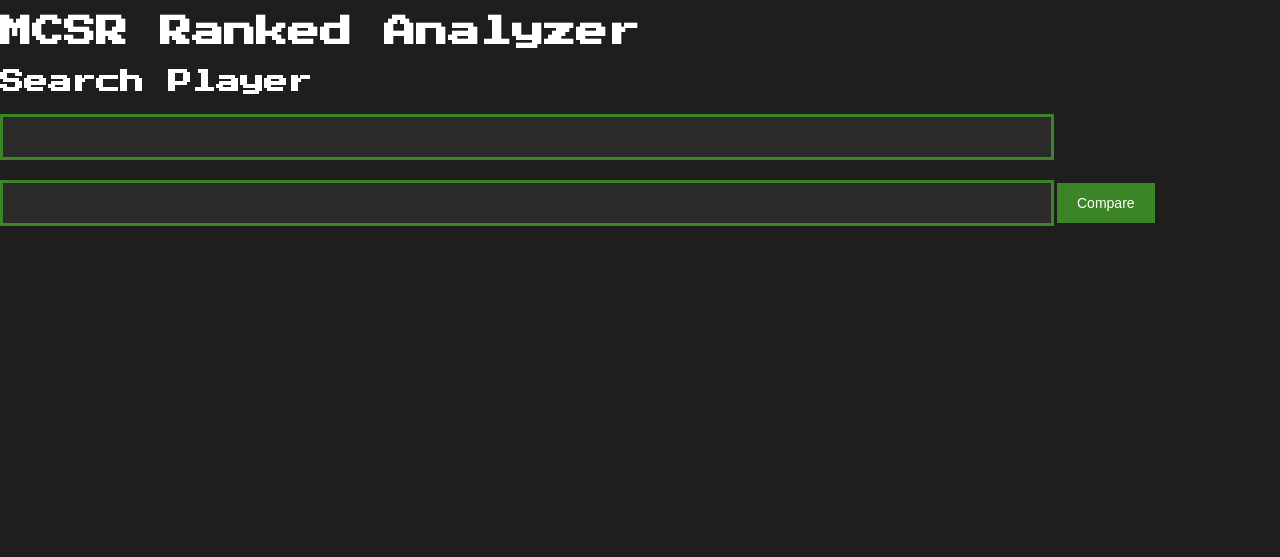
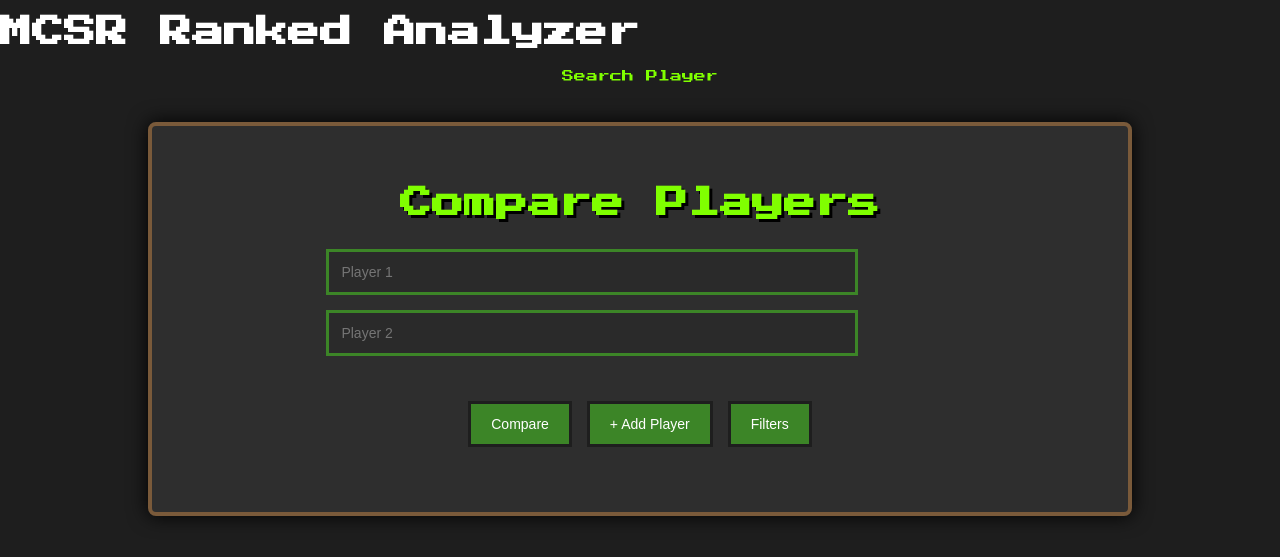
Before and after one commit to ValdarenDev/mcsr-ranked-lab, a React (Vite) app in the folder frontend/: page /compare in a window 1280 px wide. Shown: the part 305-862 px from the top of the page. Before the commit the page ends 800 px from the top, so only its background shows below. Built offline with nearby package versions, Linux system fonts and the light colour scheme.

Commit message:
Added ComparisonPage, improved the ComparePage

```diff
--- a/frontend/src/App.jsx
+++ b/frontend/src/App.jsx
@@ -4,6 +4,7 @@
 import ComparePage from "./pages/ComparePage";
 import ProfilePage from "./pages/ProfilePage";
 import FAQ from "./pages/FAQ";
+import ComparisonPage from "./pages/ComparisonPage.jsx";
 
 function App() {
   return (
@@ -13,6 +14,7 @@
         <Route path="/compare" element={<ComparePage />} />
         <Route path="/profile/:ign" element={<ProfilePage />} />
         <Route path="/faq" element={<FAQ />}/>
+        <Route path="/comparison" element={<ComparisonPage />}/>
       </Routes>
     </BrowserRouter>
   );
--- a/frontend/src/css/global.css
+++ b/frontend/src/css/global.css
@@ -383,7 +383,7 @@
 }
 
 /* The link to go back to the Search Player page within the FAQ page*/
-.faq-top-link {
+.faq-top-links {
     text-align: center;
     margin-top: 20px;
     margin-bottom: -20px;
@@ -391,11 +391,89 @@
     color: #cccccc;
 }
 
-.faq-top-link a {
+.faq-top-links a {
     color: #80FF00;
     text-decoration: none;
+    margin: 0 4px;
 }
 
-.faq-top-link a:hover {
+.faq-top-links a:hover {
     text-decoration: underline;
 }
+
+.faq-separator {
+    color: #cccccc;
+    margin: 0 4px;
+}
+
+/* Compare Page Container */
+.compare-container {
+    width: 70%;
+    margin: 60px auto;
+    padding: 40px;
+    background: rgba(50, 50, 50, 0.85);
+    border: 4px solid #7A5A3A;
+    border-radius: 8px;
+    box-shadow: 0 0 20px #000;
+    text-align: center;
+}
+
+.compare-title {
+    color: #80FF00;
+    text-shadow: 3px 3px #000;
+    margin-bottom: 30px;
+}
+
+.compare-inputs {
+    display: flex;
+    flex-direction: column;
+    gap: 15px;
+    width: 70%;
+    margin: 0 auto 25px auto;
+}
+
+.compare-input {
+    font-size: 14px;
+}
+
+.compare-buttons {
+    display: flex;
+    justify-content: center;
+    gap: 15px;
+    margin-bottom: 25px;
+}
+
+.add-player-btn {
+    background: #3c8527;
+}
+
+.add-player-btn:hover {
+    background: #80FF00;
+    color: black;
+}
+
+.filter-btn {
+    background: #3c8527;
+}
+
+.filter-btn:hover {
+    background: #80FF00;
+    color: black;
+}
+
+.filter-panel {
+    margin-top: 20px;
+    text-align: left;
+}
+
+.filter-option {
+    display: block;
+    margin-bottom: 10px;
+    font-size: 14px;
+    color: #cccccc;
+}
+
+.comparison-results {
+    margin-top: 30px;
+    padding: 20px;
+}
--- a/frontend/src/pages/ComparePage.jsx
+++ b/frontend/src/pages/ComparePage.jsx
@@ -1,28 +1,119 @@
 import React, { useState } from "react";
+import { useNavigate } from "react-router-dom";
 import Layout from "../components/Layout";
-// import { comparePlayers } from "../logic/compareLogic";
+import "../css/global.css";
 
-const ComparePage = () => {
-  const [p1, setP1] = useState("");
-  const [p2, setP2] = useState("");
-  const [results, setResults] = useState(null);
+export default function ComparePage() {
+  const navigate = useNavigate();
+
+  const [players, setPlayers] = useState(["", ""]);
+  const [showFilters, setShowFilters] = useState(false);
+
+  const filterOptions = [
+    "ELO Rating",
+    "Win-Loss Record",
+    "Personal Best (PB)",
+    "Average Completion Time",
+    "Recent Trends",
+    "Run History"
+  ];
+
+  const [selectedFilters, setSelectedFilters] = useState([]);
+
+  const toggleFilter = (filter) => {
+    if (selectedFilters.includes(filter)) {
+      setSelectedFilters(selectedFilters.filter((f) => f !== filter));
+    } else {
+      setSelectedFilters([...selectedFilters, filter]);
+    }
+  };
+
+  const toggleSelectAll = () => {
+    if (selectedFilters.length === filterOptions.length) {
+      setSelectedFilters([]); // unselect all
+    } else {
+      setSelectedFilters(filterOptions); // select all
+    }
+  };
+
+  const handlePlayerChange = (index, value) => {
+    const updated = [...players];
+    updated[index] = value;
+    setPlayers(updated);
+  };
+
+  const addPlayer = () => {
+    setPlayers([...players, ""]);
+  };
 
   const handleCompare = async () => {
-    // const data = await comparePlayers(p1, p2);
-    setResults(data);
+    navigate("/comparison", {
+      state: {
+        players,
+        filters: selectedFilters
+      }
+    });
   };
 
   return (
     <Layout>
-      <h2>Search Player</h2>
+      <p className="compare-top-link"><a href="/">Search Player</a></p>
 
-      <input className="mc-input" value={p1} onChange={e => setP1(e.target.value)} />
-      <input className="mc-input" value={p2} onChange={e => setP2(e.target.value)} />
-      <button className="mc-button" onClick={handleCompare}>Compare</button>
+      <div className="compare-container">
+        <h1 className="compare-title">Compare Players</h1>
 
-      {results && <pre>{JSON.stringify(results, null, 2)}</pre>}
+        <div className="compare-inputs">
+          {players.map((p, index) => (
+            <input
+              key={index}
+              className="mc-input compare-input"
+              placeholder={`Player ${index + 1}`}
+              value={p}
+              onChange={(e) => handlePlayerChange(index, e.target.value)}
+            />
+          ))}
+        </div>
+
+        <div className="compare-buttons">
+          <button className="mc-button" onClick={handleCompare}>
+            Compare
+          </button>
+
+          <button className="mc-button add-player-btn" onClick={addPlayer}>
+            + Add Player
+          </button>
+
+          <button className="mc-button filter-btn" onClick={() => setShowFilters(!showFilters)}>
+            Filters
+          </button>
+        </div>
+
+        {showFilters && (
+          <div className="filter-panel mc-panel">
+            <h3>Filter Comparison</h3>
+
+            <label className="filter-option">
+              <input
+                type="checkbox"
+                checked={selectedFilters.length === filterOptions.length}
+                onChange={toggleSelectAll}
+              />
+              Select All
+            </label>
+
+            {filterOptions.map((filter) => (
+              <label key={filter} className="filter-option">
+                <input
+                  type="checkbox"
+                  checked={selectedFilters.includes(filter)}
+                  onChange={() => toggleFilter(filter)}
+                />
+                {filter}
+              </label>
+            ))}
+          </div>
+        )}
+      </div>
     </Layout>
   );
-};
-
-export default ComparePage;
+}
--- /dev/null
+++ b/frontend/src/pages/ComparisonPage.jsx
@@ -0,0 +1,38 @@
+import React from "react";
+import { useLocation } from "react-router-dom";
+import Layout from "../components/Layout";
+import "../css/global.css";
+
+export default function ComparisonPage() {
+    const { state } = useLocation();
+    const { players, filters } = state || { players: [], filters: [] };
+
+    return (
+        <Layout>
+            <div className="compare-container">
+                <h1 className="compare-title">Compare Players</h1>
+
+                <h3>Players:</h3>
+                <ul>
+                    {players.map((p, index) => (
+                        <li key={index}>{p || "(empty)"}</li>
+                    ))}
+                </ul>
+
+                <h3>Filters Applied</h3>
+                <ul>
+                    {filters.length > 0 ? (
+                        filters.map((f, index) => <li key={index}>{f}</li>)
+                    ) : (
+                        <li>No filters selected</li>
+                    )}
+                </ul>
+
+                <div className="comparison-results mc-panel">
+                    <p>Comparison logic will go here</p>
+                    <p>fetch stats for each player and compare them</p>
+                </div>
+            </div>
+        </Layout>
+    );
+}
--- a/frontend/src/pages/FAQ.jsx
+++ b/frontend/src/pages/FAQ.jsx
@@ -74,7 +74,11 @@
 
     return (
         <Layout>
-            <p className="faq-top-link"><a href="/">Search Player</a></p>
+            <p className="faq-top-links">
+                <a href="/">Search Player</a>
+                <span className="faq-separator"> | </span>
+                <a href="/compare">Compare Players</a>
+            </p>
 
             <div className="faq-container">
                 <h1 className="faq-title">FAQ</h1>
```
